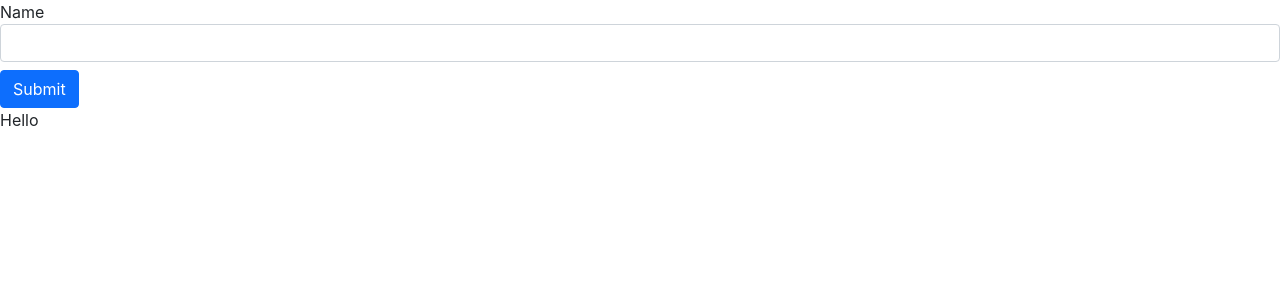
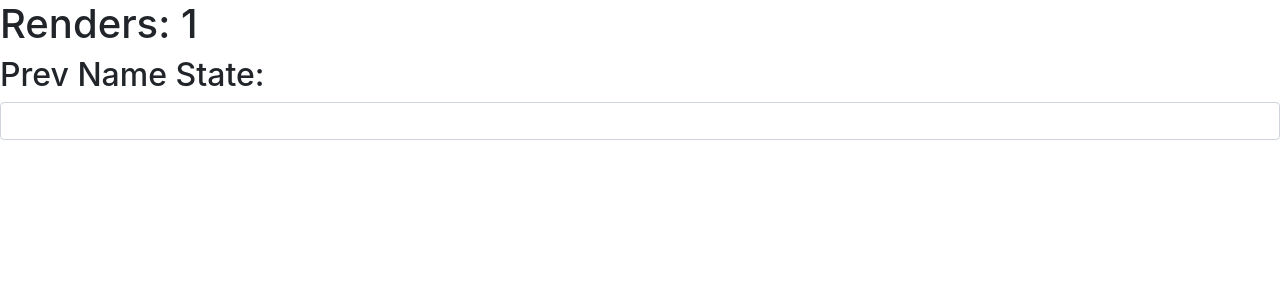
Before and after one commit to Mihalj97/react-sandbox, a React (Create React App) app: page / in a window 1280 px wide. Shown: the top 300 px of the page. Built offline with nearby package versions, Linux system fonts and the light colour scheme.

Commit message:
useRef Example 2 - Get Previous State

```diff
--- a/src/App.js
+++ b/src/App.js
@@ -1,10 +1,10 @@
 import UseRefExample from './components/UseRefExample';
-import UserRefExample from './components/UseRefExample'
+import UseRefExample2 from './components/UseRefExample2'
 
 function App() {
   return (
     <div>
-      <UseRefExample />
+      <UseRefExample2 />
     </div>
   )
 }
--- /dev/null
+++ b/src/components/UseRefExample2.jsx
@@ -0,0 +1,23 @@
+import {useState, useEffect, useRef} from 'react'
+
+function UseRefExample2() {
+    const [name, setName] = useState('')
+
+    const renders = useRef(1)
+    const prevName = useRef('')
+
+    useEffect(() => {
+        renders.current = renders.current + 1
+        prevName.current = name
+    }, [name])
+
+  return (
+      <div>
+          <h1>Renders: {renders.current}</h1>
+          <h2>Prev Name State: { prevName.current }</h2>
+          <input type="text" value={name} onChange={(e) => setName(e.target.value)} className="form-control mb-3" />
+      </div>
+  )
+}
+
+export default UseRefExample2
```
